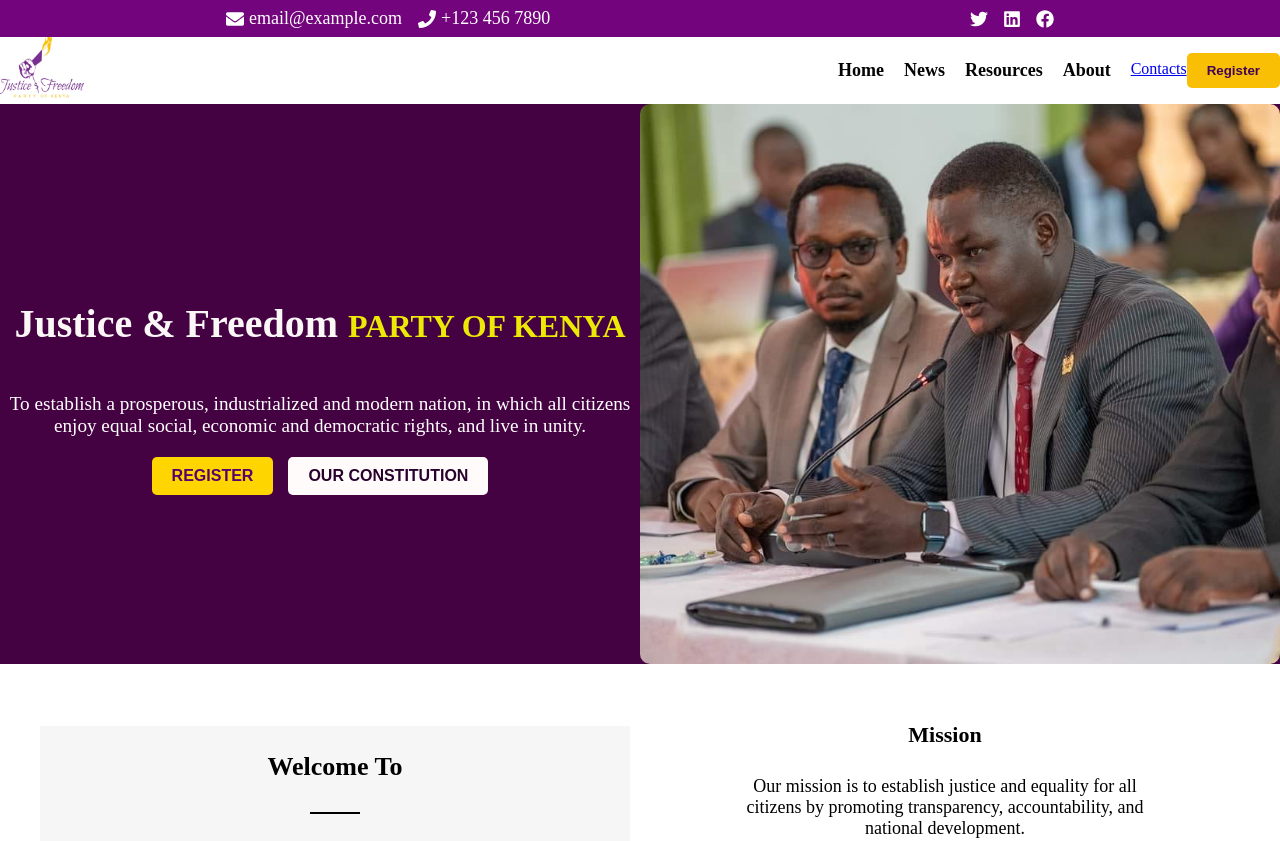
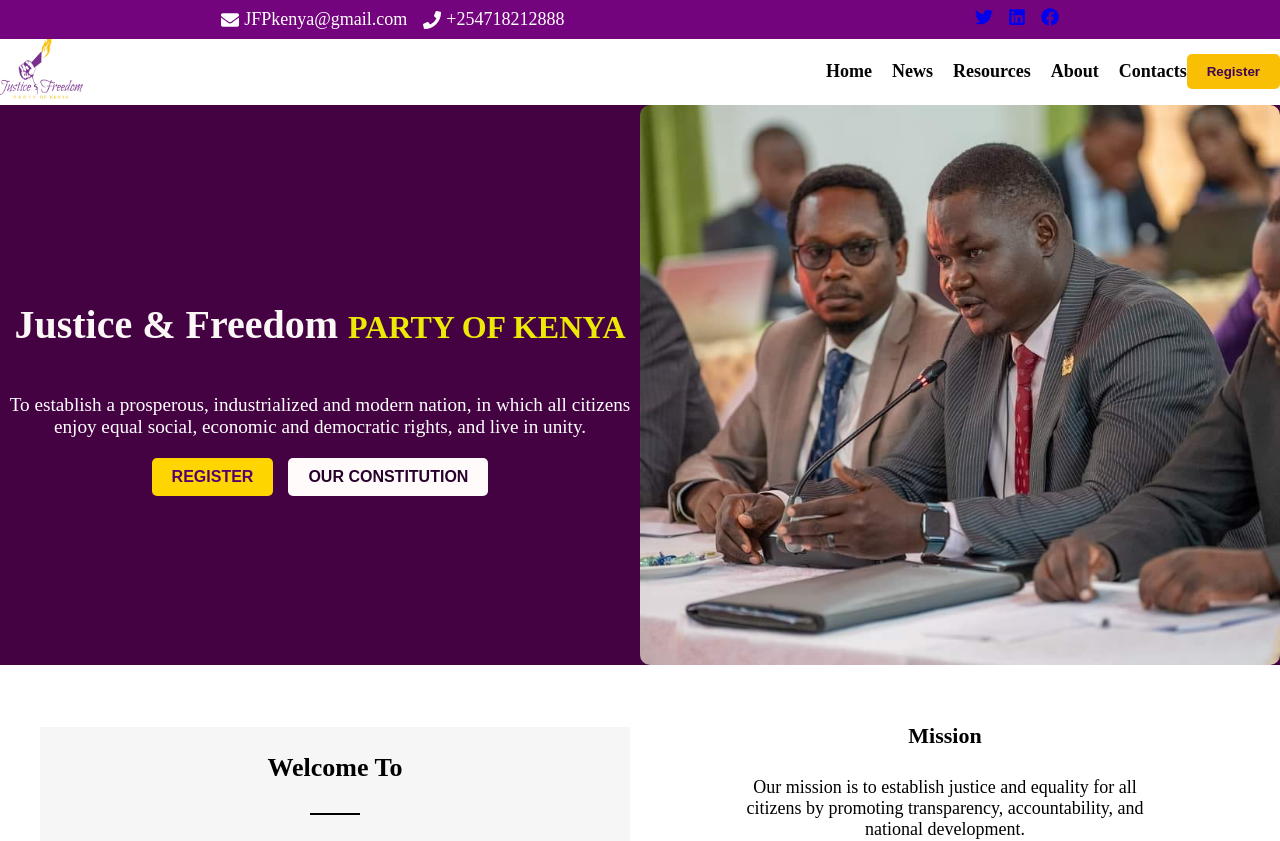
Before and after one commit to QueenterJuma/jfp-kenya, a React (Vite) app: page / in a window 1280 px wide. Shown: the top 841 px of the page. Built offline with nearby package versions, Linux system fonts and the light colour scheme; a web font is replaced by a local one.

Commit message:
Add JFP leader

```diff
--- a/src/components/Homepage.jsx
+++ b/src/components/Homepage.jsx
@@ -11,30 +11,34 @@ function Homepage() {
       {/* Top Navbar */}
       <div className=" top-navbar">
         <div className="contact-info">
-          <span className="contact-item"><FaEnvelope /> email@example.com</span>
-          <span className="contact-item"><FaPhone /> +123 456 7890</span>
+          <span className="contact-item"><FaEnvelope /> JFPkenya@gmail.com</span>
+          <span className="contact-item"><FaPhone /> +254718212888</span>
         </div>
+
         <div className="social-icons">
-          <FaTwitter className="social-icon" />
-          <FaLinkedin className="social-icon" />
-          <FaFacebook className="social-icon" />
+          <a href="https://x.com/JFPPartyKe?t=uJjr0XghOyTqqQlqtUc5XQ&s=09" target="_blank" rel="noopener noreferrer">
+            <FaTwitter className="social-icon" />
+          </a>
+          <a href="#" target="_blank" rel="noopener noreferrer">
+            <FaLinkedin className="social-icon" />
+           </a>
+           <a href="#" target="_blank" rel="noopener noreferrer">
+             <FaFacebook className="social-icon" />
+           </a>
         </div>
       </div>
 
       {/* Bottom Navbar */}
       <nav className="navbar">
         {/* Logo */}
-
-        {/* <div className="logo">{Logo}</div> */}
         <div className="logo"><img src={Logo} alt='JFP Logo' /></div>
-
         {/* Menu Items - Visible on Medium & Large Screens */}
         <div className="nav-links">
           <Link to='/' className="nav-item">Home</Link>
           <Link to='news' className="nav-item">News</Link>
           <Link to='resources' className="nav-item">Resources</Link>
           <Link to='about' className="nav-item">About</Link>
-          <Link to='contact className="nav-item"'>Contacts</Link>
+          <Link to='contact' className="nav-item">Contacts</Link>
         </div>
 
         {/* Register Button - Visible on Medium & Large Screens */}
@@ -51,12 +55,12 @@ function Homepage() {
       {/* Mobile Menu (Only visible when menu is open) */}
       {menuOpen && (
         <div className="mobile-menu">
-          <Link to='/' className="mobile-item">Home</Link>
-          <Link to='news' className="mobile-item">News</Link>
-          <Link to='resources' className="mobile-item">Resources</Link>
-          <Link to='about' className="mobile-item">About</Link>
-          <Link to='contact className="mobile-item"'>Contacts</Link>
-          <button className="mobile-register-btn">Register</button>
+          <Link to='/' className="mobile-item" onClick={() => setMenuOpen(false)}>Home</Link>
+          <Link to='news' className="mobile-item" onClick={() => setMenuOpen(false)}>News</Link>
+          <Link to='resources' className="mobile-item"onClick={() => setMenuOpen(false)}>Resources</Link>
+          <Link to='about' className="mobile-item" onClick={() => setMenuOpen(false)}>About</Link>
+          <Link to='contacts' className="mobile-item" onClick={() => setMenuOpen(false)}>Contacts</Link>
+          <button className="mobile-register-btn" onClick={() => setMenuOpen(false)}>Register</button>
         </div>
 
       )}
```
Also changed, not shown: src/assets/Leader1-Justus.png (added).
